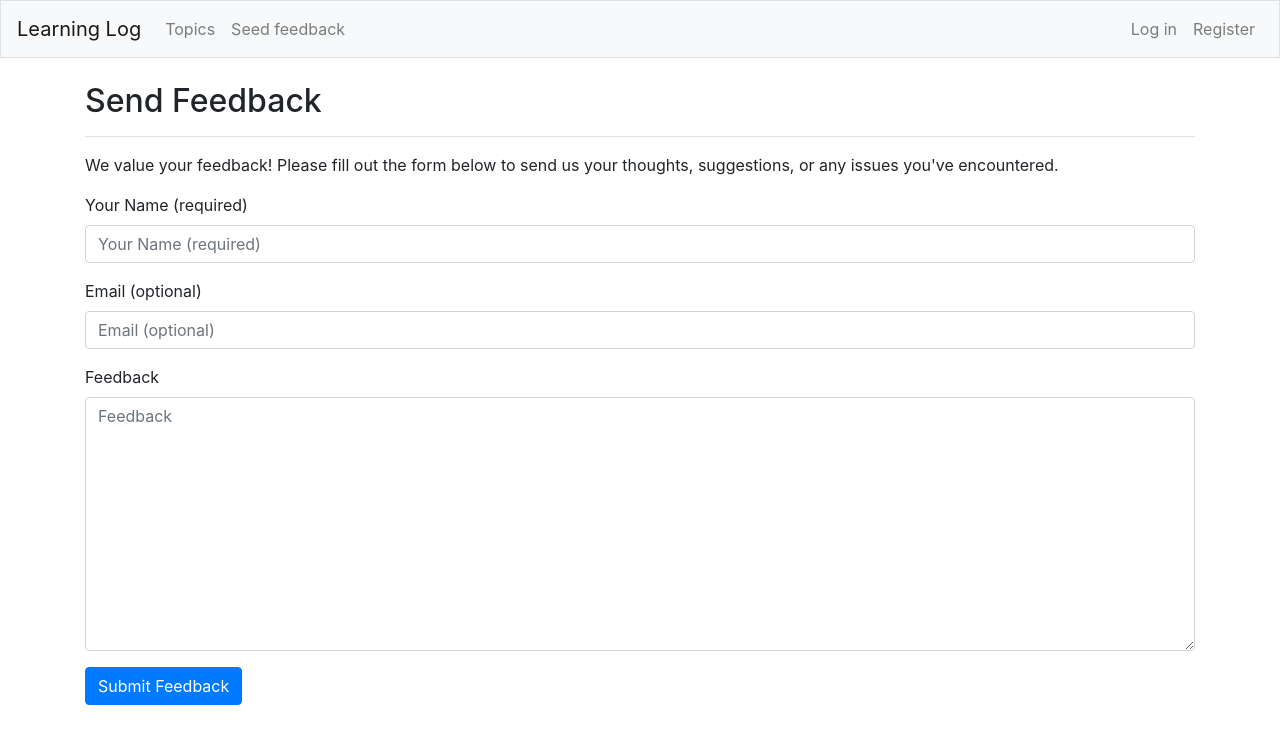
After one commit to carbon0425/Web_learning_log---python_anywhere, a Django app: page /feedback/ in a window 1280 px wide. The commit adds this page. Shown: the top 744 px of the page. Run offline with Django 5.2, Linux system fonts and the light colour scheme; some libraries are stand-ins or nearby versions.

Commit message:
<carbon> on 02,25,2026 at 10:15 p.m. **PythonAnywhereProject version1.0.1**
added:4 file apps:2
Add a user feedback feature that allows both authenticated and anonymous users to send suggestions or bug reports. The form pre-fills the username for logged-in users (field disabled) and lets guests type their name. An optional email field is available. On submission, data is saved with a timestamp, and success/error messages are shown via Django messages. Admin panel provides full CRUD operations with search and filtering. All functionality works as expected in local environment.

ALL RIGHTS RESERVED IN THE PROJECT.
By LIU PEI LIN

```diff
--- a/learning_logs_app/forms.py
+++ b/learning_logs_app/forms.py
@@ -1,5 +1,6 @@
 from django import forms
-from .models import Topic, Entry
+from .models import Topic, Entry, Feedback
+
 
 class TopicForm(forms.ModelForm):
     class Meta:
@@ -7,9 +8,20 @@ class TopicForm(forms.ModelForm):
         fields = ['text']
         labels = {'text': ''}
 
+
 class EntryForm(forms.ModelForm):
     class Meta:
         model = Entry
         fields = ['text']
         labels = {'text': ''}
         widgets = {'text': forms.Textarea(attrs={'cols': 80})}
+
+
+class FeedbackForm(forms.ModelForm):
+    username = forms.CharField(max_length=100, required=False, label='Your Name (required)')
+    email = forms.EmailField(required=False, label='Email (optional)')
+    message = forms.CharField(widget=forms.Textarea, label='Feedback')
+
+    class Meta:
+        model = Feedback
+        fields = ['username', 'email', 'message']
--- a/learning_logs_app/models.py
+++ b/learning_logs_app/models.py
@@ -36,3 +36,13 @@ class ErrorLog(models.Model):
 
     def __str__(self):
         return f"{self.exception_type} at {self.path} ({self.status}, {self.timestamp})"
+
+class Feedback(models.Model):
+    """Feedback model to store user feedback."""
+    username = models.CharField(max_length=100)
+    email = models.EmailField(blank=True, null=True)
+    message = models.TextField()
+    created_at = models.DateTimeField(auto_now_add=True)
+
+    def __str__(self):
+        return f"Feedback from {self.username} at {self.created_at.strftime('%Y-%m-%d %H:%M:%S')}"
--- a/learning_logs_app/templates/learning_logs_app/base.html
+++ b/learning_logs_app/templates/learning_logs_app/base.html
@@ -24,6 +24,9 @@
         <ul class="navbar-nav mr-auto">
           <li class="nav-item">
             <a class="nav-link" href="{% url 'learning_logs_app:topics' %}">Topics</a>
+          </li>
+          <li class="nav-item">
+            <a class="nav-link" href="{% url 'learning_logs_app:feedback' %}">Seed feedback</a>
           </li>
         </ul>
 
--- /dev/null
+++ b/learning_logs_app/templates/learning_logs_app/feedback.html
@@ -0,0 +1,15 @@
+{% extends "learning_logs_app/base.html" %}
+{% load bootstrap4 %}
+
+{% block page_header %}
+    <h2>Send Feedback</h2>
+{% endblock page_header %}
+
+{% block content %}
+    <p>We value your feedback! Please fill out the form below to send us your thoughts, suggestions, or any issues you've encountered.</p>
+    <form method="post" action="{% url 'learning_logs_app:feedback' %}">
+        {% csrf_token %}
+        {% bootstrap_form form %}
+        <button type="submit" class="btn btn-primary">Submit Feedback</button>
+    </form>
+{% endblock content %}
--- a/learning_logs_app/urls.py
+++ b/learning_logs_app/urls.py
@@ -21,5 +21,8 @@ urlpatterns = [
     path('delete_entry/<int:entry_id>/', views.delete_entry, name='delete_entry'),
     # Page for deleting a topic
     path('delete_topic/<int:topic_id>/', views.delete_topic, name='delete_topic'),
-    # Page for viewing error logs
+    # Page for viewing feedback
+    path('feedback/', views.feedback, name='feedback'),
+    # Page for submitting feedback
+    path('feedback_ok/', views.feedback_ok, name='feedback_ok'),
 ]
--- a/learning_logs_app/views.py
+++ b/learning_logs_app/views.py
@@ -1,11 +1,12 @@
 from django.shortcuts import render, redirect
 from .models import Topic, Entry, ErrorLog
-from .forms import TopicForm, EntryForm
+from .forms import TopicForm, EntryForm, FeedbackForm
 from django.contrib.auth.decorators import login_required
 from django.http import Http404
 from django.shortcuts import get_object_or_404
 import sys
 import traceback
+from django.contrib import messages
 
 def index(request):
     """The home page for Learning Logs."""
@@ -119,6 +120,33 @@ def delete_topic(request, topic_id):
 
     return redirect('learning_logs_app:topics')
 
+def feedback(request):
+    if request.method == 'POST':
+        form = FeedbackForm(request.POST)
+        if form.is_valid():
+            feedback_obj = form.save(commit=False)
+            if request.user.is_authenticated:
+                feedback_obj.username = request.user.username
+            feedback_obj.save()
+            messages.success(request, 'Thank you for your feedback!')
+            return redirect('learning_logs_app:feedback_ok')
+        else:
+            messages.error(request, 'There was an error with your submission. Please check the form and try again.')
+    else:
+        if request.user.is_authenticated:
+            initial = {'username': request.user.username}
+            form = FeedbackForm(initial=initial)
+            form.fields['username'].disabled = True
+        else:
+            form = FeedbackForm()
+            form.fields['username'].required = True
+
+    context = {'form': form}
+    return render(request, 'learning_logs_app/feedback.html', context)
+
+def feedback_ok(request):
+    return render(request, 'learning_logs_app/feedback_ok.html')
+
 # noinspection PyUnusedLocal
 def custom_404(request, exception):
     """Custom 404 error page."""
--- a/learning_logs_settings/settings.py
+++ b/learning_logs_settings/settings.py
@@ -21,11 +21,11 @@ BASE_DIR = Path(__file__).resolve().parent.parent
 # See https://docs.djangoproject.com/en/5.2/howto/deployment/checklist/
 
 # SECURITY WARNING: keep the secret key used in production secret!
-SECRET_KEY = os.environ['SECRET_KEY']
+SECRET_KEY = "os.environ['SECRET_KEY']"
 
 # SECURITY WARNING: don't run with debug turned on in production!
-DEBUG = False
-ALLOWED_HOSTS = ['CarbonChemistry.pythonanywhere.com']
+DEBUG = True
+ALLOWED_HOSTS = ["127.0.0.1", "localhost"]
 
 
 # Application definition
--- a/templates/500.html
+++ b/templates/500.html
@@ -8,4 +8,6 @@
     <h4>Something went wrong on our end. We're working to fix it.</h4>
     <h5>Please try again later. If the problem persists, you can <a href="{% url 'learning_logs_app:index' %}">return
         to the home page</a>.</h5>
+
+    <h5>You can also <a href="{% url 'learning_logs_app:feedback' %}">send a feedback </a>to us</h5>
 {% endblock content %}
```
Also changed, not shown: learning_logs_app/admin.py (+8 -0 lines), learning_logs_app/templates/learning_logs_app/feedback_ok.html (added, +11 -0 lines), learning_logs_app/migrations/0002_feedback.py (added), learning_logs_app/migrations/0003_rename_name_feedback_username.py (added).
